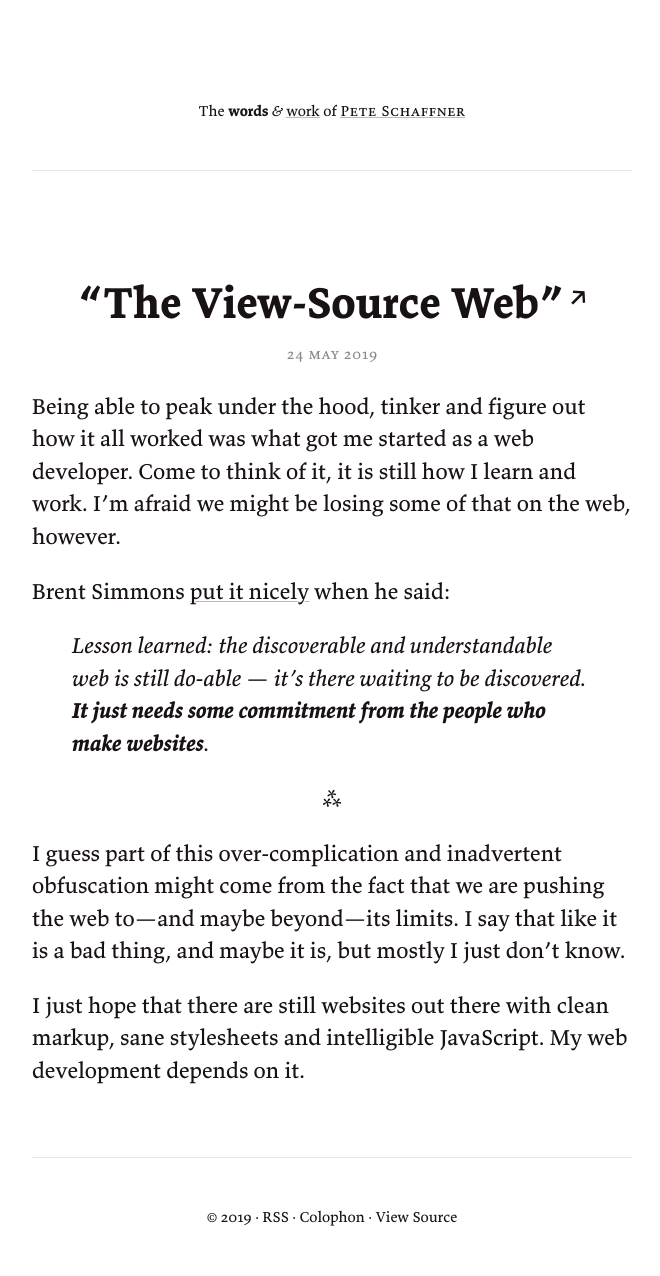
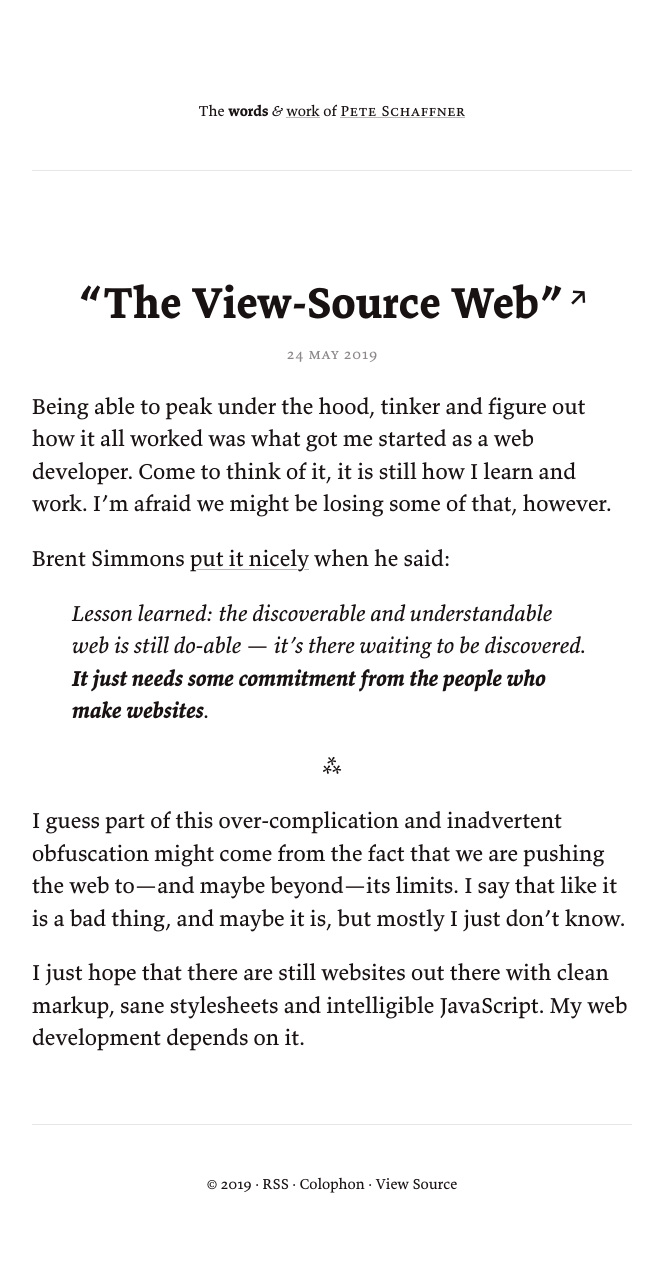
Before and after one commit to upmusings/upshift, a Jekyll site: the page built from words/_posts/2019-05-24-the-view-source-web.md, in a window 1280 px wide. Shown: the whole page, without its empty margins (308-968 px from the left). Built offline with Jekyll 4.4.1, drawn with Linux system fonts in a browser that asks for light colours; after the commit the page ends 1243 px from its top, so only the background shows below that.

Commit message:
Tweak post’s opening paragraph

```diff
--- a/words/_posts/2019-05-24-the-view-source-web.md
+++ b/words/_posts/2019-05-24-the-view-source-web.md
@@ -4,7 +4,7 @@ date: 2019-05-24 14:57:31 +0200
 link: https://inessential.com/2018/04/15/the_view_source_web
 ---
 
-Being able to peak under the hood, tinker and figure out how it all worked was what got me started as a web developer. Come to think of it, it is still how I learn and work. I'm afraid we might be losing some of that on the web, however.
+Being able to peak under the hood, tinker and figure out how it all worked was what got me started as a web developer. Come to think of it, it is still how I learn and work. I'm afraid we might be losing some of that, however.
 
 <!-- more -->
 
```
